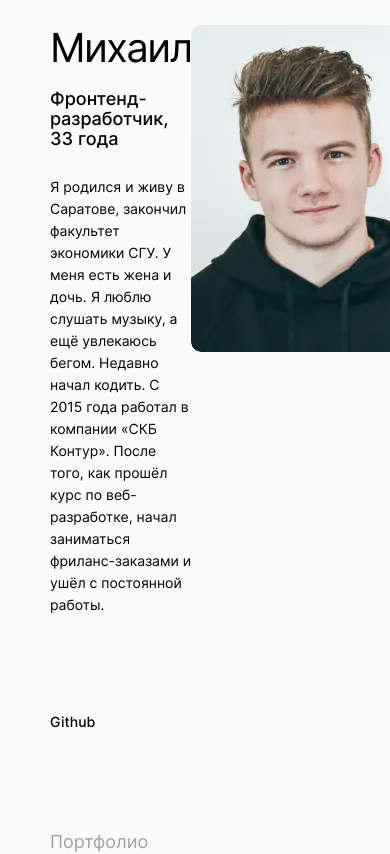
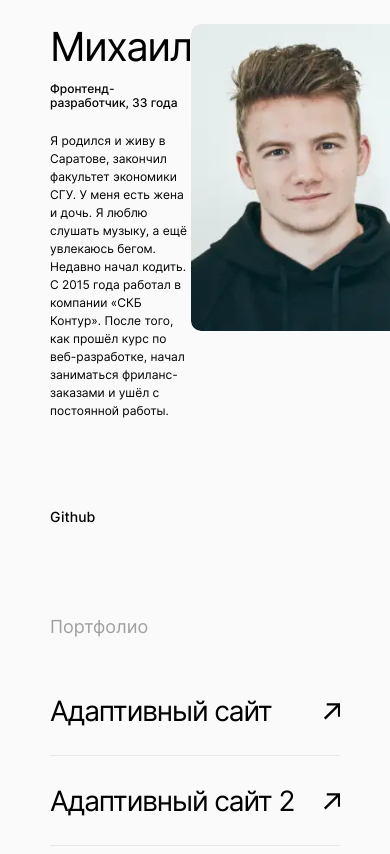
Before and after one commit to atmalive/movies-explorer-frontend, a React (Create React App) app: page / in a window 390 px wide. Shown: the part 2520-3374 px from the top of the page. Built offline with nearby package versions, Linux system fonts and the light colour scheme.

Commit message:
feat:  doneabout-me 768px

```diff
--- a/src/components/Main/AboutMe/AboutMe.css
+++ b/src/components/Main/AboutMe/AboutMe.css
@@ -76,7 +76,7 @@
     transform: scale(0.99);
     opacity: 1;
 }
-.about-me__i-am {
+.about-me__img {
     max-width: 270px;
     max-height: 327px;
     border-radius: 10px;
@@ -126,12 +126,6 @@
     transform: scale(0.99);
     opacity: 1;
 }
-.about-me__i-am {
-    max-width: 270px;
-    max-height: 327px;
-    border-radius: 10px;
-    margin: 0;
-}
 .about-me__page:last-child {
     border: none;
 }
@@ -159,138 +153,44 @@
     .about-me__student{
         line-height: 1.1;
     }
-
     .about-me__front {
-        display: flex;
-        width: 100%;
-        justify-content: space-between;
-        margin: 0 0 35px 0;
-        padding: 66px 0;
-        box-sizing: border-box;
-        border-top: 0.5px solid #000000;
-    }
-    .about-me__info {
-        display: flex;
-        max-width: 600px;
-        flex-direction: column;
-        justify-content: flex-start;
-        align-items: flex-start;
-        margin: 0;
+        padding: 65px 0 55px 0;
     }
     .about-me__title {
-        font-weight: 400;
         font-size: 40px;
-        line-height: 1.16;
-        letter-spacing: -0.04em;
-        color: #000000;
-        margin: 0 0 18px 0;
+        margin: 0 0 12px 0;
     }
     .about-me__subtitle {
-        font-weight: 500;
-        font-size: 18px;
-        line-height: 1.11;
-        color: #000000;
-        mix-blend-mode: normal;
-        margin: 0 0 27px 0;
+        font-size: 12px;
+        margin: 0 0 23px 0;
     }
     .about-me__text {
-        font-weight: 400;
-        font-size: 14px;
-        line-height: 1.57;
-        color: #000000;
-        mix-blend-mode: normal;
-        margin: 0 0 98px 0;
+        max-width: 360px;
+        font-size: 12px;
+        line-height: 1.5;
+        margin: 0 0 89px 0;
     }
-    .about-me__github {
-        font-weight: 500;
-        font-size: 14px;
-        line-height: 1.2;
-        color: #000000;
-        margin: 0;
-        text-decoration: none;
-        transition: 0.2s;
-    }
-    .about-me__github:hover {
-        transform: scale(1.02);
-        opacity: 0.8;
-    }
-    .about-me__github:active {
-        transform: scale(0.99);
-        opacity: 1;
-    }
-    .about-me__i-am {
-        max-width: 270px;
-        max-height: 327px;
-        border-radius: 10px;
-        margin: 0;
+    .about-me__img {
+        max-width: 255px;
+        max-height: 307px;
     }
     .about-me__portfolio-subtitles {
-        font-weight: 400;
-        font-size: 18px;
-        line-height: 1.2;
-        color: #A0A0A0;
-        mix-blend-mode: normal;
-        margin: 0 0 37px 0;
-    }
-    .about-me__portfolio {
-        width: 100%;
-        display: flex;
-        flex-direction: column;
-        justify-content: space-between;
-        margin: 0;
-        padding: 0;
-        list-style-type: none;
+        margin: 0 0 29px 0;
     }
     .about-me__page {
-        display: flex;
-        justify-content: space-between;
-        width: 100%;
-        min-height: 84px;
-        border-bottom: 0.3px solid #E8E8E8;
-        margin: 0 0 5px;
-        padding: 11px 0 0 0;
-        box-sizing: border-box;
+        min-height: 0;
+        margin: 20px 0 0 0;
+        padding: 0 0 19px 0;
     }
     .about-me__link {
-        display: flex;
-        justify-content: space-between;
-        width: 100%;
-        height: 100%;
-        margin: 0;
-        text-decoration: none;
-        transition: 0.2s;
-    }
-    .about-me__link:hover {
-        transform: scale(1.01);
-        opacity: 0.8;
-    }
-    .about-me__link:active {
-        transform: scale(0.99);
-        opacity: 1;
-    }
-    .about-me__i-am {
-        max-width: 270px;
-        max-height: 327px;
-        border-radius: 10px;
-        margin: 0;
-    }
-    .about-me__page:last-child {
-        border: none;
+        align-items: center;
     }
     .about-me__page-link {
-        font-weight: 400;
-        font-size: 30px;
-        line-height: 1.8;
-        height: 100%;
-        width: 100%;
-        letter-spacing: -0.04em;
-        color: #000000;
-        margin: 0;
+        font-size: 28px;
+        line-height: 1.79;
+        height: 50px;
     }
     .about-me__svg {
-        display: flex;
-        justify-content: center;
-        align-items: center;
-        padding: 20.5px 5px 0;
+        padding: 0;
     }
 }
--- a/src/components/Main/AboutMe/AboutMe.js
+++ b/src/components/Main/AboutMe/AboutMe.js
@@ -18,7 +18,7 @@ export const AboutMe = () => {
                         Github
                     </a>
                 </div>
-                <img className="about-me__i-am" src={avatar} alt="я" />
+                <img className="about-me__img" src={avatar} alt="я" />
             </div>
             <h4 className="about-me__portfolio-subtitles">Портфолио</h4>
             <ul className="about-me__portfolio">
--- a/src/index.css
+++ b/src/index.css
@@ -10,6 +10,7 @@
 
 .root {
     max-width: 100%;
+    min-width: 320px;
     width: 99.4vw;
     overflow-x:hidden;
     display: flex;
```
